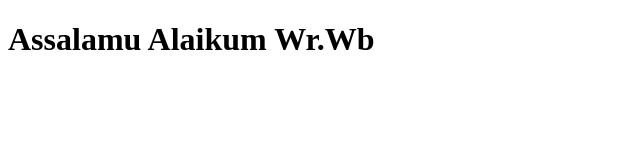
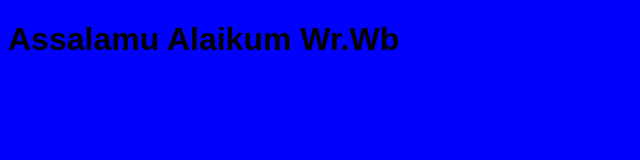
Before and after one commit to Ajmal10/RekWeb-pertemuan-3, a plain HTML site: page index.html in a window 1280 px wide. Shown: the whole page, without its empty margins (0-640 px from the left). Drawn offline with Linux system fonts and the light colour scheme.

Commit message:
menambahkan file style.css dan mengubah link index.html

```diff
--- a/index.html
+++ b/index.html
@@ -2,6 +2,7 @@
 <html>
 <head>
 	<title>ReqWeb</title>
+	<link rel="stylesheet" type="text/css" href="style.css">
 </head>
 <body>
 	<h1>Assalamu Alaikum Wr.Wb</h1>
--- /dev/null
+++ b/style.css
@@ -0,0 +1,4 @@
+body {
+	font-family: arial;
+	background-color: blue;
+}
```
